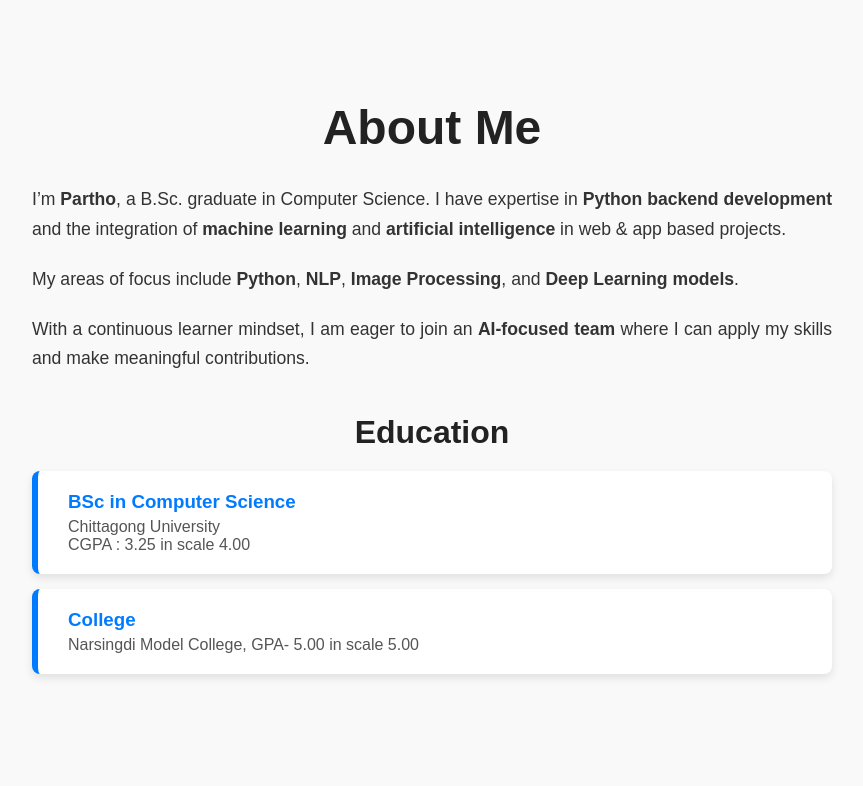
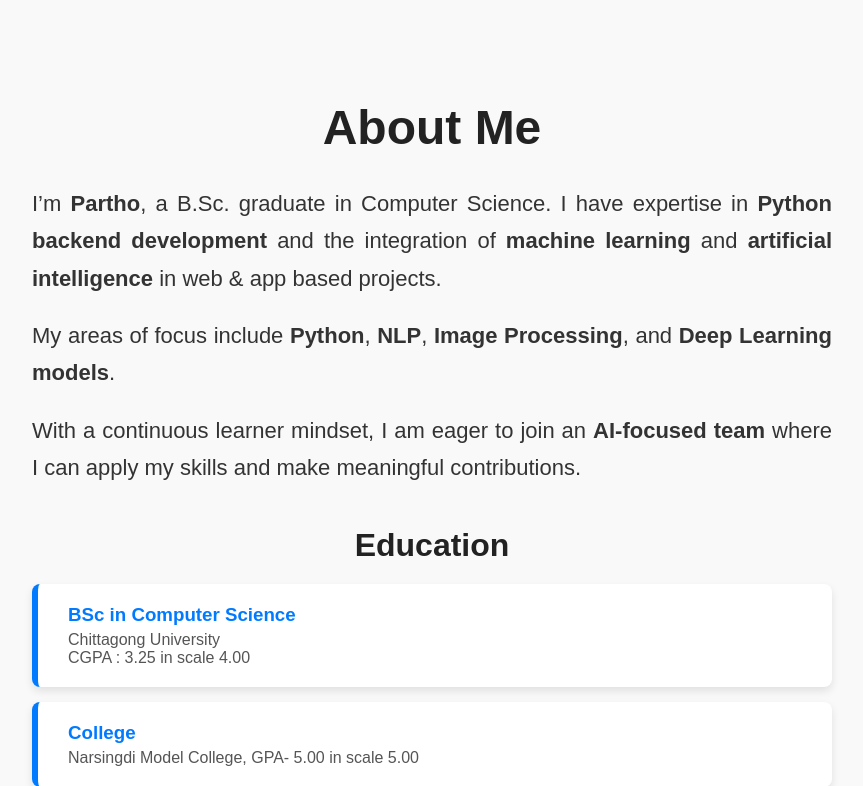
Before and after one commit to papanbanik/portfolio, a Flask app: page /about in a window 1280 px wide. Shown: the top 786 px of the page, without its empty margins (208-1071 px from the left). Before the commit the page ends 678 px from the top, so only its background shows below. Run offline with Flask 3, Linux system fonts and the light colour scheme; parts of the project's set-up code (start-up, migrations or seed data) failed here and were passed over.

Commit message:
Update about.html

```diff
--- a/templates/about.html
+++ b/templates/about.html
@@ -83,14 +83,14 @@
 <body>
     <section class="about-container">
         <h1>About Me</h1>
-    <p class="bio">
+    <p class="bio" style="font-size: 22px";>
     I’m <strong>Partho</strong>, a B.Sc. graduate in Computer Science. I have expertise in <strong>Python backend development</strong>
     and the integration of <strong>machine learning</strong> and <strong>artificial intelligence</strong> in web &amp; app based projects.
 </p>
-<p class="bio">
+<p class="bio" style="font-size: 22px";>
     My areas of focus include <strong>Python</strong>, <strong>NLP</strong>, <strong>Image Processing</strong>, and <strong>Deep Learning models</strong>.
 </p>
-<p class="bio">
+<p class="bio" style="font-size: 22px";>
     With a continuous learner mindset, I am eager to join an <strong>AI-focused team</strong> where I can apply my skills
     and make meaningful contributions.
 </p>
```
